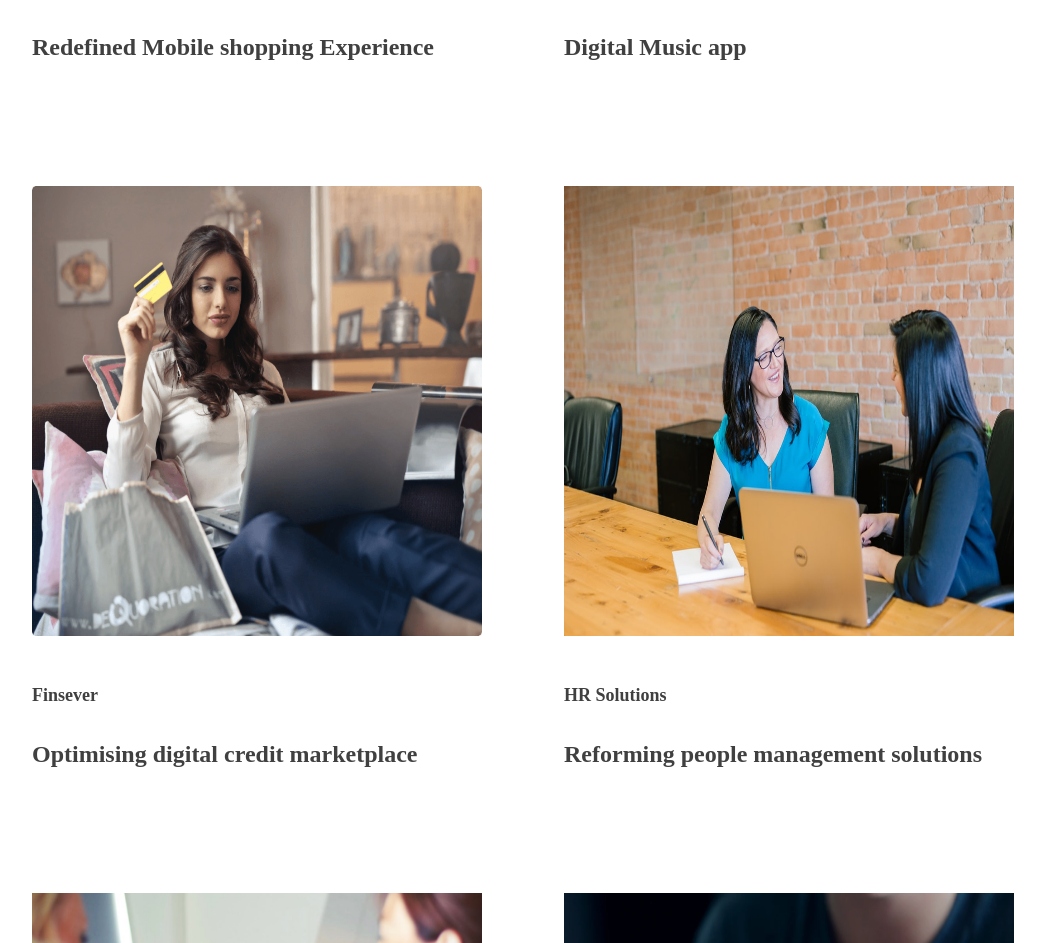
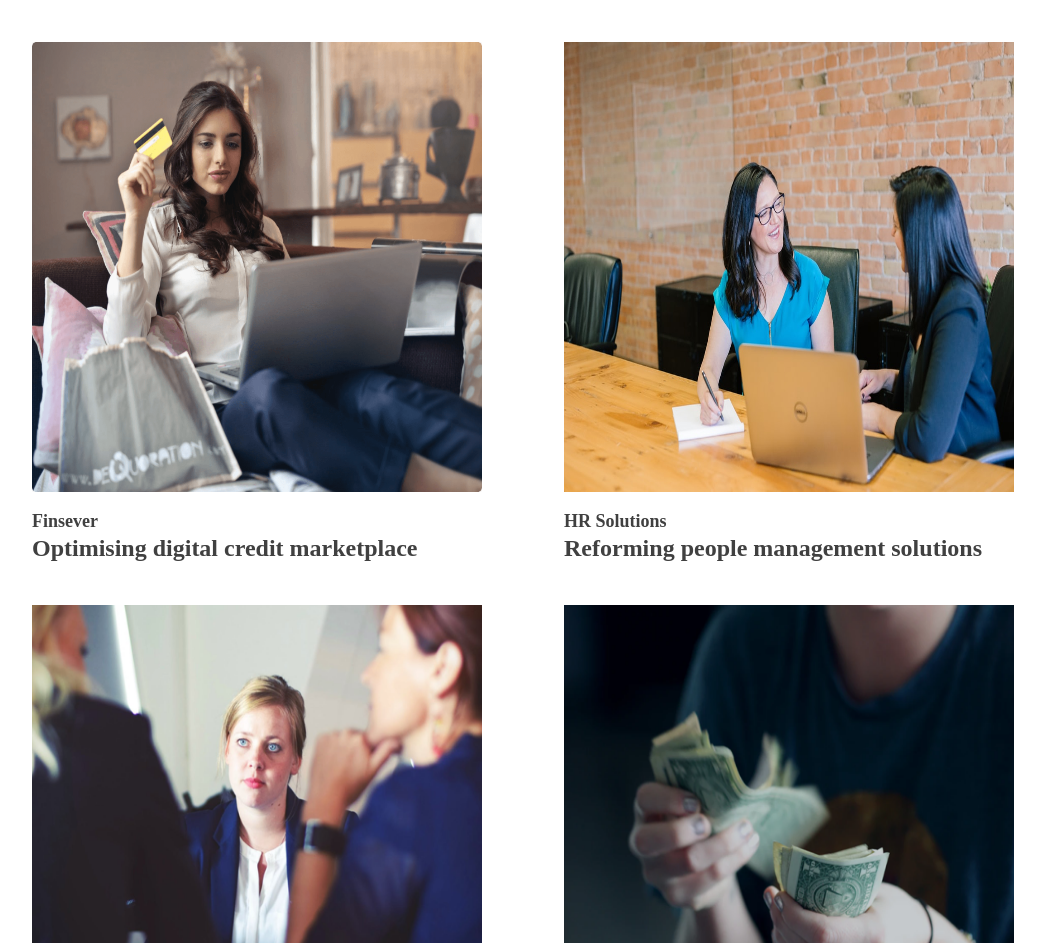
Before and after one commit to Adarsh220397/sd-tech, a Next.js app: page /work/content in a window 1280 px wide. Shown: the part 649-1592 px from the top of the page, without its empty margins (96-1141 px from the left). Built offline with nearby package versions, Linux system fonts and the light colour scheme.

Commit message:
implemented margin for headers and para tags

```diff
--- a/src/app/page.module.css
+++ b/src/app/page.module.css
@@ -313,7 +313,7 @@ bottom: -3px;
   display: flex;
   padding-top: 80px;
 width: 80%;
-  margin: 0 auto;
+  margin: 0 ;
   font-size: 1rem;
   font-weight: 400;
   line-height: 1.5;
@@ -326,6 +326,7 @@ width: 80%;
   font-family: HelveticaNeueBold;
 padding-left:50px;
 padding-right:50px;
+margin: 0;
 }
 .whoWeAreGallery {
   padding-top: 60px;
@@ -368,6 +369,7 @@ font-weight: lighter;
   font-size: 22px;
   padding-left:50px;
   padding-right:50px;
+  margin: 0;
 }
 .whoWeAreStataticsList {
   margin: 0 30;
@@ -410,6 +412,7 @@ align-content: center;
   font-size: 18px;
   color: #404040;
   font-family: HelveticaNeueMedium;
+  margin:0;
 }
 .versionAppDesign {
   padding: 80px 0;
@@ -518,7 +521,7 @@ align-content: center;
   top: 13px;
 }
 .workWrapListWrapH4 {
-
+  margin: 0;
   font-size: 24px;
   line-height: 33px;
   color: #404040;
@@ -542,6 +545,7 @@ align-content: center;
   font-family: HelveticaNeueLight;
   color: #000;
   font-weight: lighter;
+  margin:0;
 }
 .colMd6 {
   -ms-flex: 0 0 50%;
@@ -573,6 +577,7 @@ align-content: center;
   font-size: 20px;
   line-height: 32px;
   font-family: HelveticaNeueLight;
+  margin: 0;
 }
 .tabContentInner ul {
   display: inline-block;
@@ -1523,6 +1528,7 @@ font-weight: 500;
   line-height: 1.5;
   text-align: left;
   font-size: 16px;
+  margin:0
 
 }
 .serviceHeaderContentInner  {
--- a/src/pages/work/content.tsx
+++ b/src/pages/work/content.tsx
@@ -56,11 +56,7 @@ export default function ContentImagesOne() {
               <h4 className={styles.workWrapListWrapH4}>Digital Music app</h4>
             </div>
           </div>
-          <div
-            style={{
-              paddingBottom: 50,
-            }}
-          ></div>
+
           <div
             style={{
               display: "flex",
@@ -91,11 +87,7 @@ export default function ContentImagesOne() {
               </h4>
             </div>
           </div>
-          <div
-            style={{
-              paddingBottom: 50,
-            }}
-          ></div>
+
           <div
             style={{
               display: "flex",
```
